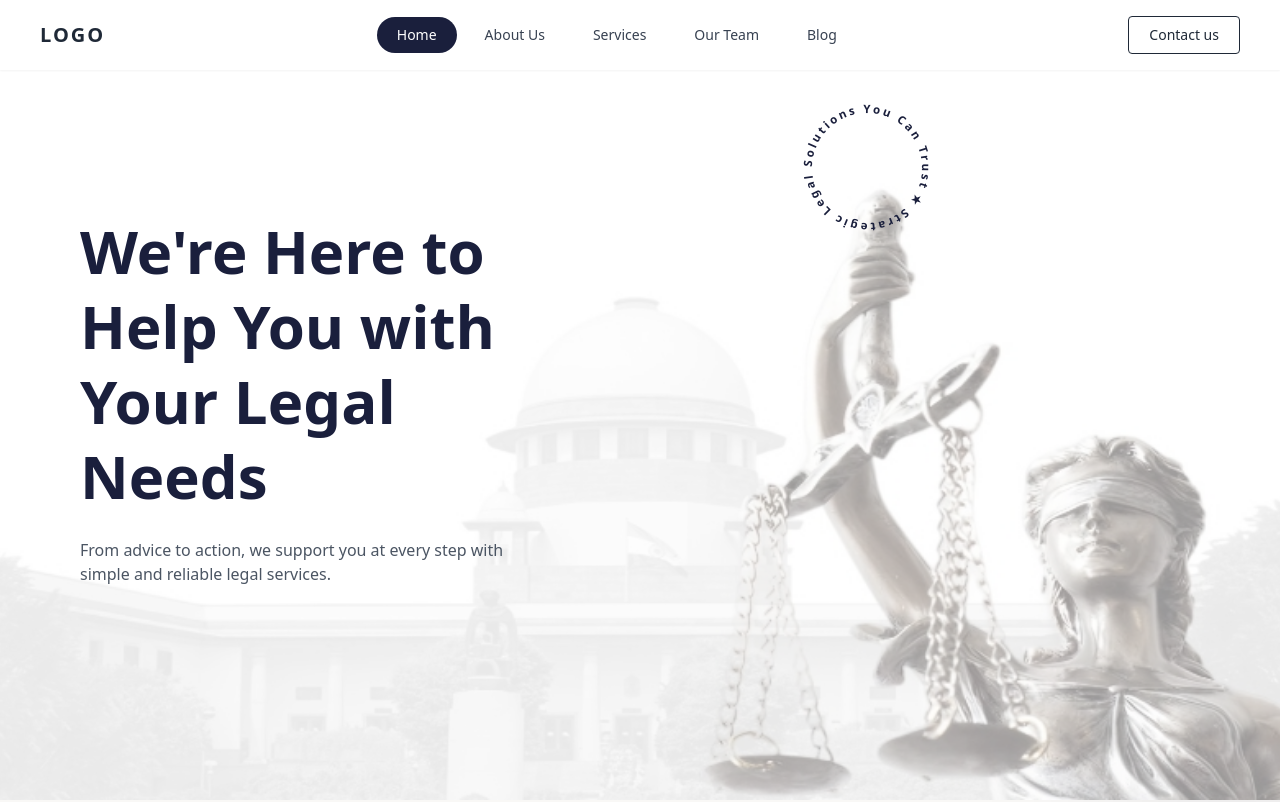
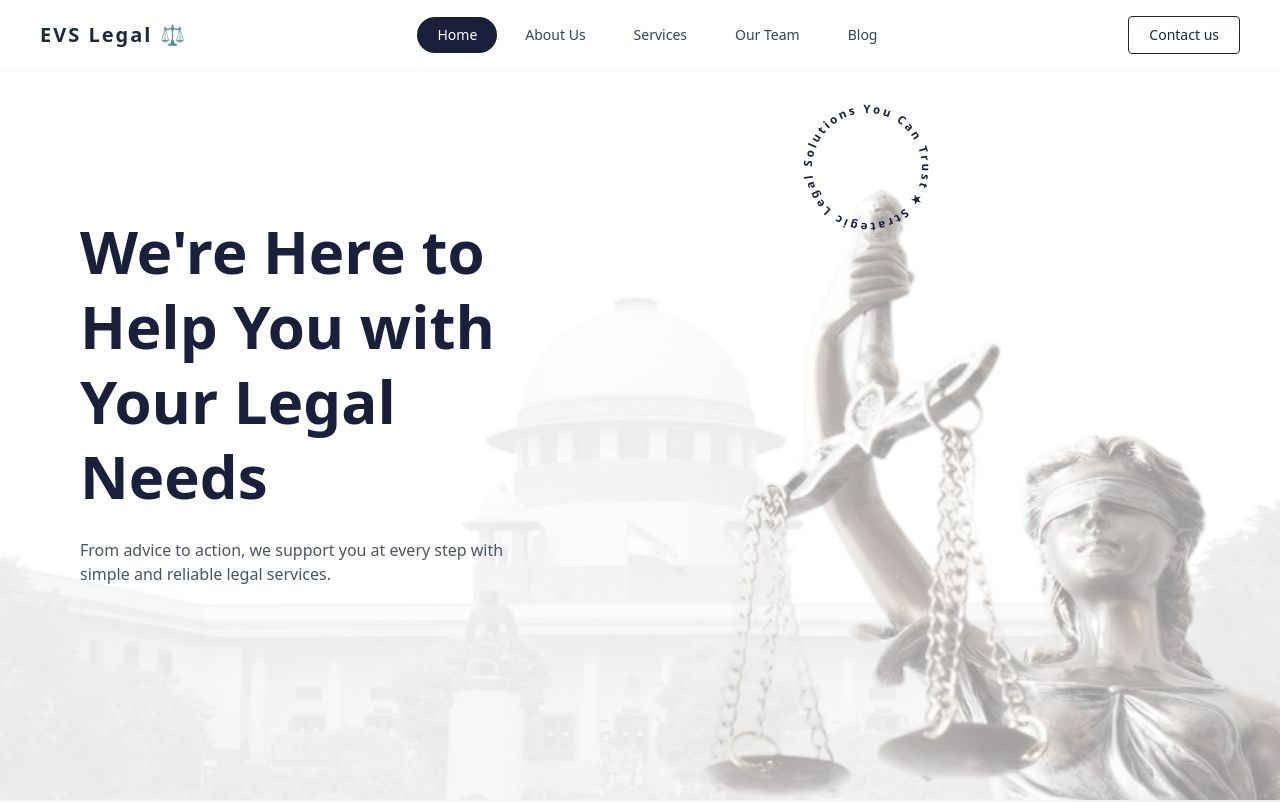
Before and after one commit to Sarath-153/Advocate, a React (Create React App) app: page / in a window 1280 px wide. Shown: the top 802 px of the page. Built offline with nearby package versions, Linux system fonts and the light colour scheme.

Commit message:
Initial Commit

```diff
--- a/public/index.html
+++ b/public/index.html
@@ -2,7 +2,7 @@
 <html lang="en">
   <head>
     <meta charset="utf-8" />
-    <link rel="icon" href="%PUBLIC_URL%/favicon.ico" />
+    <link rel="icon" type="image/png"  href="%PUBLIC_URL%/favicon.ico" />
     <meta name="viewport" content="width=device-width, initial-scale=1" />
     <link href="https://fonts.googleapis.com/css2?family=Poppins:wght@300;400;500;600;700&display=swap" rel="stylesheet">
     <meta name="theme-color" content="#000000" />
@@ -25,7 +25,7 @@
       work correctly both with client-side routing and a non-root public URL.
       Learn how to configure a non-root public URL by running `npm run build`.
     -->
-    <title>React App</title>
+    <title>EVS Legal</title>
   </head>
   <body>
     <noscript>You need to enable JavaScript to run this app.</noscript>
--- a/src/components/Navbar.tsx
+++ b/src/components/Navbar.tsx
@@ -60,7 +60,7 @@ export default function Navbar() {
           className="text-xl font-bold cursor-pointer tracking-widest text-gray-800"
           onClick={() => scrollToSection("home")}
         >
-          LOGO
+          EVS Legal ⚖️
         </h1>
 
         {/* DESKTOP NAV */}
```
Also changed, not shown: public/manifest.json, 1 other file (tests, documents, lock files or other folders).
